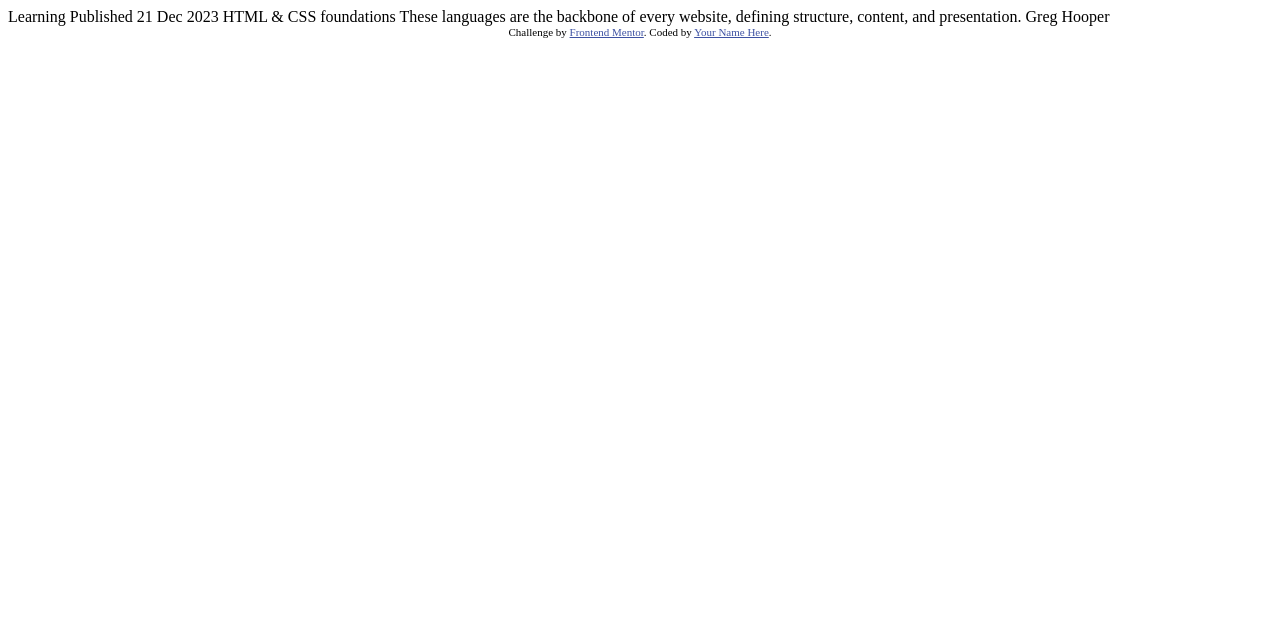
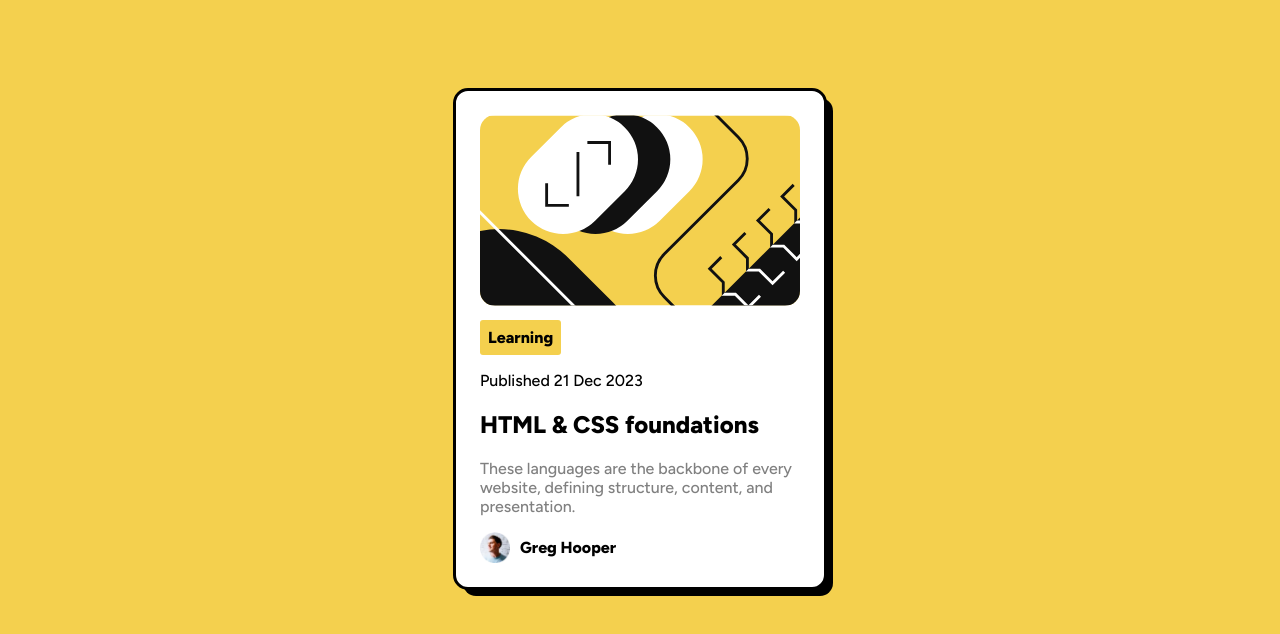
Before and after one commit to Thessssift/blog-preview-card, a plain HTML site: page index.html in a window 1280 px wide. Drawn offline with Linux system fonts and the light colour scheme.

Commit message:
project ready

```diff
--- a/index.html
+++ b/index.html
@@ -1,34 +1,39 @@
 <!DOCTYPE html>
 <html lang="en">
+
 <head>
   <meta charset="UTF-8">
-  <meta name="viewport" content="width=device-width, initial-scale=1.0"> <!-- displays site properly based on user's device -->
-
+  <meta name="viewport" content="width=device-width, initial-scale=1.0">
+  <link rel="stylesheet" href="style.css">
+  <meta http-equiv='cache-control' content='no-cache'>
+  <meta http-equiv='expires' content='0'>
+  <meta http-equiv='pragma' content='no-cache'>
   <link rel="icon" type="image/png" sizes="32x32" href="./assets/images/favicon-32x32.png">
 
   <title>Frontend Mentor | Blog preview card</title>
 
   <!-- Feel free to remove these styles or customise in your own stylesheet 👍 -->
-  <style>
-    .attribution { font-size: 11px; text-align: center; }
-    .attribution a { color: hsl(228, 45%, 44%); }
-  </style>
+
 </head>
+
 <body>
+  <div class="container">
+    <div class="image">
+      <img src="assets/images/illustration-article.svg" alt="">
+    </div>
+    <p class="learn">Learning</p>
 
-  Learning
+    <p class="date">Published 21 Dec 2023</p>
 
-  Published 21 Dec 2023
+    <h2>HTML & CSS foundations</h2>
 
-  HTML & CSS foundations
-
-  These languages are the backbone of every website, defining structure, content, and presentation.
-
-  Greg Hooper
-
-  <div class="attribution">
-    Challenge by <a href="https://www.frontendmentor.io?ref=challenge" target="_blank">Frontend Mentor</a>.
-    Coded by <a href="#">Your Name Here</a>.
+    <p style="color: hsl(0, 0%, 50%);">These languages are the backbone of every website, defining structure, content,
+      and presentation.</p>
+    <div class="pdp">
+      <img class="avatar" src="assets/images/image-avatar.webp" alt="">
+      <p style="margin: 0px;"><b>Greg Hooper</b></p>
+    </div>
   </div>
 </body>
+
 </html>
--- /dev/null
+++ b/style.css
@@ -0,0 +1,57 @@
+@import url(https://fonts.googleapis.com/css2?family=Figtree:ital,wght@0,800;1,800&display=swap);
+@import url(//fonts.googleapis.com/css2?family=Figtree:ital,wght@0,500;1,500&display=swap);
+
+:root{
+    background-color: var(--Yellow);
+    font: "/assets/fonts/outfit/static";
+    box-sizing: border-box;
+    --Yellow: hsl(47, 88%, 63%);
+    --White: hsl(0, 0%, 100%);
+    --Grey: hsl(0, 0%, 50%);
+    --Black: hsl(0, 0%, 7%);
+    box-sizing: content-box;
+}
+body{
+    font-family: 'Figtree';
+    font-weight: 500;
+    display: flex;
+    flex-direction: column;
+    align-items: center;
+}
+.container{
+    background-color: white;
+    border-style: solid;
+    border-width: 3px;
+    box-shadow: 8px 8px 0px -2px rgba(0,0,0,1);
+    /*box-shadow: rgba(0, 0, 0, 0.16) 0px 1px 4px, rgb(51, 51, 51) 0px 0px 0px 3px;*/
+    border-radius: 15px;
+    margin-top : 10vh;
+    padding: 3vh;
+    width: 320px;
+}
+
+.image img{
+    width:100%;
+    margin-bottom: 0;
+    border-radius: 15px;
+}
+.learn{
+    padding: 1vh;
+    font-weight: bold;
+    background-color: var(--Yellow);
+    display: inline-block;
+    border-radius: 3px;
+    margin-top: 10px;
+}
+.pdp{
+    display: flex;
+    flex-direction: row;
+    align-items: center;
+}
+.pdp img{
+    width:30px;
+    margin-right: 10px;
+}
+p{
+    margin-top: 0px;
+}
```
Also changed, not shown: 1 other file.
